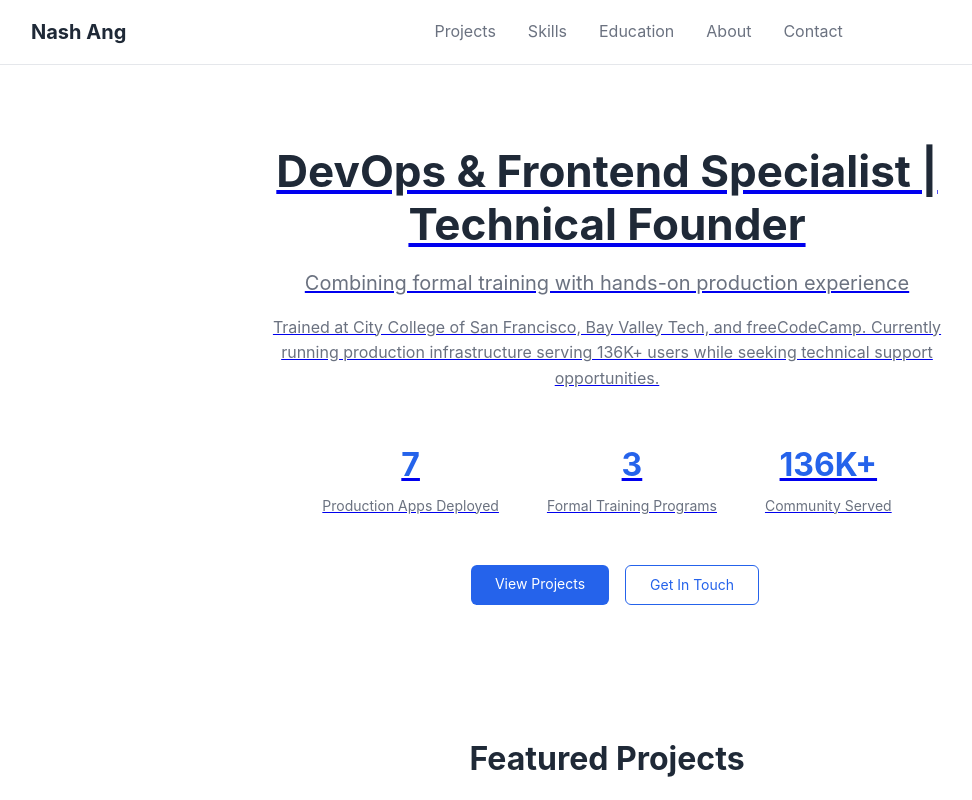
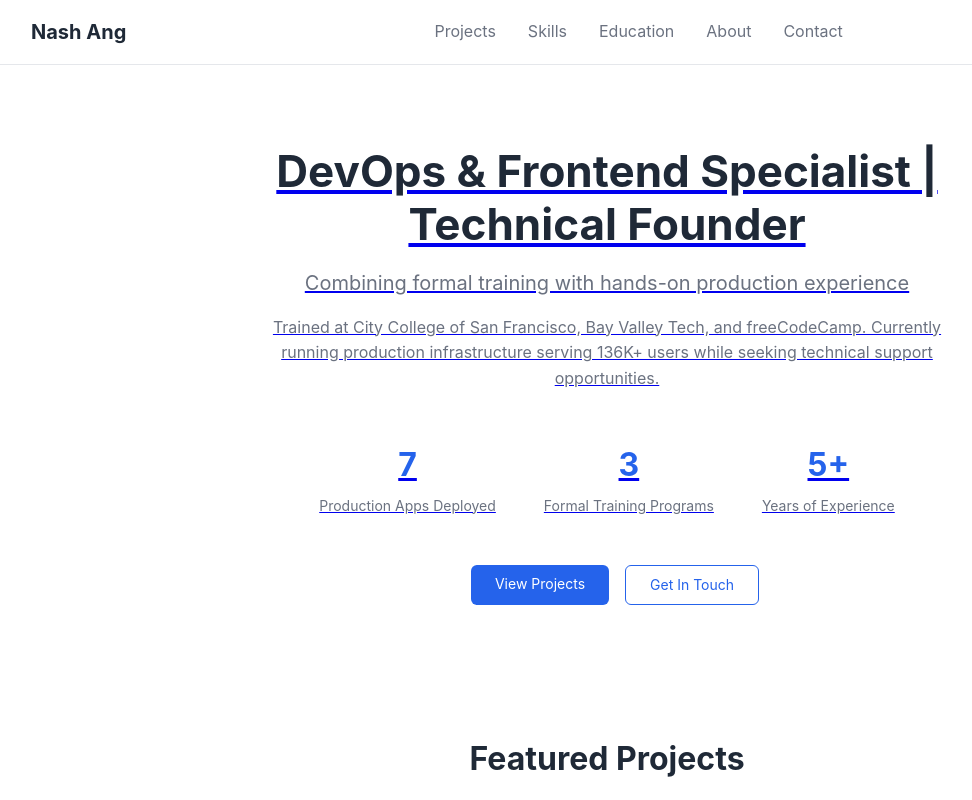
Before and after one commit to subtleazn/subtleazn.github.io, a plain HTML site: page index.html in a window 1280 px wide. Shown: the top 800 px of the page, without its empty margins (33-1005 px from the left). Drawn offline with Linux system fonts and the light colour scheme.

Commit message:
fix: Correct hero button link and update stats
- Change the hero section 'Get In Touch' button to a mailto link.
- Replace the 'Community Served' statistic with 'Years of Experience'.

```diff
--- a/index.html
+++ b/index.html
@@ -43,14 +43,14 @@
                 <div class="label">Formal Training Programs</div>
             </div>
             <div class="stat-item">
-                <div class="number">136K+</div>
-                <div class="label">Community Served</div>
+                <div class="number">5+</div>
+                <div class="label">Years of Experience</div>
             </div>
         </div>
 
         <div class="hero-cta">
             <a href="#projects" class="btn">View Projects</a>
-            <a href="#contact" class="btn btn-secondary">Get In Touch</a>
+            <a href="mailto:nash@pinoyseoul.com" class="btn btn-secondary">Get In Touch</a>
         </div>
     </section>
 
```
